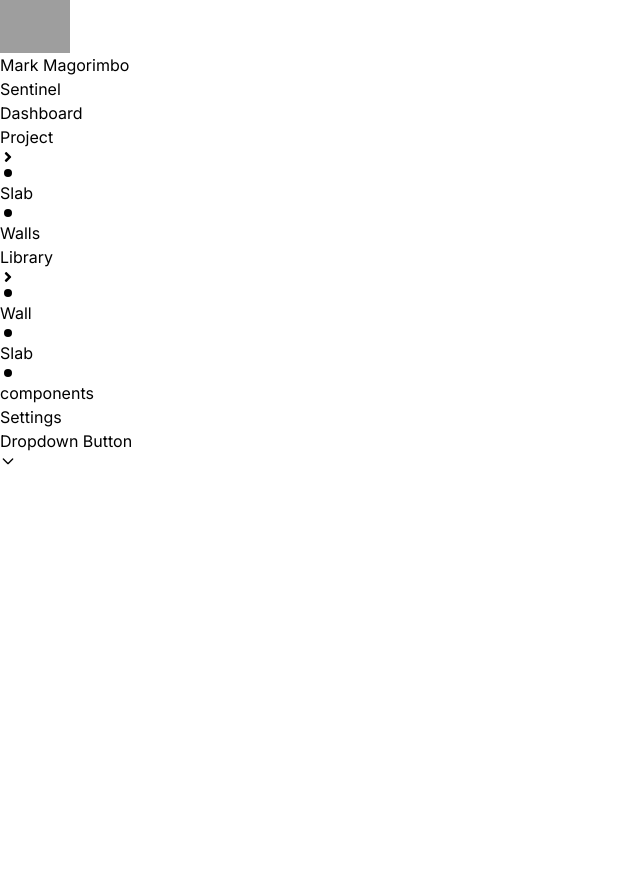
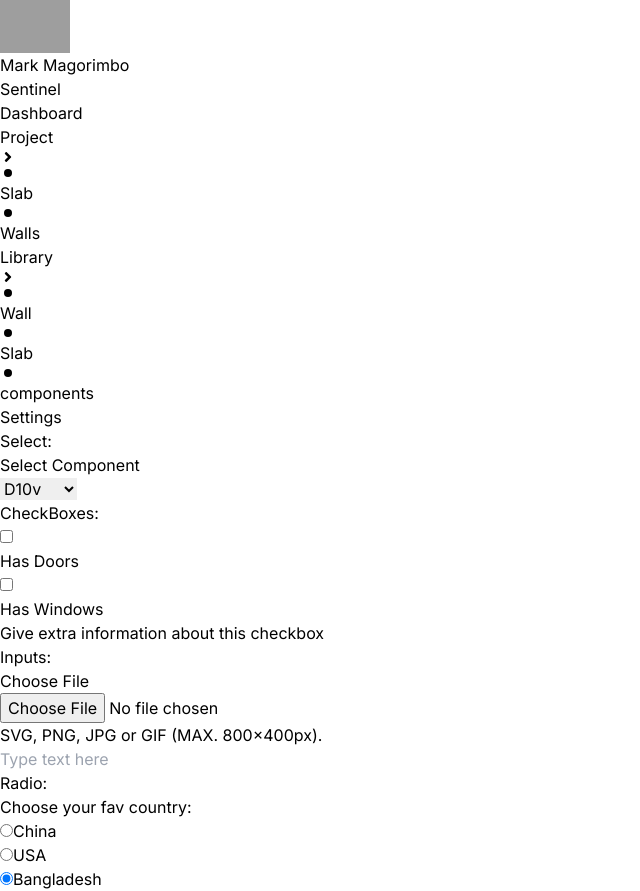
Before and after one commit to michael-eva/simply_construct, a Next.js app: page /dashboard/library/components in a window 1280 px wide. Shown: the whole page, without its empty margins (0-640 px from the left). Before the commit the page ends 800 px from the top, so only its background shows below. Built offline with nearby package versions, Linux system fonts and the light colour scheme; grey boxes are pictures that could not be loaded.

Commit message:
added some components

```diff
--- /dev/null
+++ b/app/components/jsxComponents/Checkbox.tsx
@@ -0,0 +1,25 @@
+
+import { Checkbox, Label } from 'flowbite-react';
+
+type CheckboxType = {
+    label: string,
+    children?: any
+}
+
+export default function CheckboxComp({ label, children }: CheckboxType) {
+    return (
+
+        <div className="flex gap-2">
+            <div className="flex h-5 items-center">
+                <Checkbox id="shipping" />
+            </div>
+            <div className="flex flex-col">
+                <Label htmlFor="shipping">{label}</Label>
+                <div className="text-gray-500 dark:text-gray-300">
+                    {children}
+                </div>
+            </div>
+        </div>
+
+    );
+}
--- /dev/null
+++ b/app/components/jsxComponents/FileInput.tsx
@@ -0,0 +1,17 @@
+
+
+import { FileInput, Label } from 'flowbite-react';
+type FileInputType = {
+    label: string,
+    helperText: string
+}
+export default function FileInputComp({ label, helperText }: FileInputType) {
+    return (
+        <div>
+            <div>
+                <Label htmlFor="file-upload-helper-text" value={label} />
+            </div>
+            <FileInput id="file-upload-helper-text" helperText={helperText} />
+        </div>
+    );
+}
--- /dev/null
+++ b/app/components/jsxComponents/Radio.tsx
@@ -0,0 +1,21 @@
+
+import { Label, Radio } from 'flowbite-react';
+type RadioType = {
+    legend: string,
+    fields: any
+}
+
+export default function RadioComp({ fields, legend }: RadioType) {
+    return (
+        <fieldset className="flex max-w-md flex-col gap-4">
+            <legend className="mb-4">{legend}</legend>
+            {fields?.map(field => (
+                <div className="flex items-center gap-2">
+                    <Radio id={field} name="countries" value={field} defaultChecked />
+                    <Label htmlFor={field}>{field}</Label>
+                </div>
+            ))}
+
+        </fieldset>
+    );
+}
--- /dev/null
+++ b/app/components/jsxComponents/Select.tsx
@@ -0,0 +1,21 @@
+import { Label, Select } from 'flowbite-react';
+
+type SelectTpe = {
+    label: string,
+    children: string[]
+}
+
+export default function SelectComp({ label, children }: SelectTpe) {
+    return (
+        <div className="max-w-md">
+            <div className="mb-2 block">
+                <Label htmlFor="countries" value={label} />
+            </div>
+            <Select id="countries" required>
+                {children.map(item => (
+                    <option value="">{item}</option>
+                ))}
+            </Select>
+        </div>
+    );
+}
--- /dev/null
+++ b/app/components/jsxComponents/TextInput.tsx
@@ -0,0 +1,12 @@
+type TextInputType = {
+    placeholder: string
+}
+
+export default function TextInput({ placeholder }: TextInputType) {
+    return (
+        <>
+
+            <input type="text" placeholder={placeholder} className="input input-bordered w-full max-w-xs rounded-lg" />
+        </>
+    )
+}
--- a/app/components/jsxComponents/dropdown.tsx
+++ /dev/null
@@ -1,15 +0,0 @@
-'use client'
-import { Dropdown, DropdownItem } from 'flowbite-react';
-type DropdownType = {
-    title: string
-    children: string[]
-}
-export default function DropdownComp({ title, children }: DropdownType) {
-    return (
-        <Dropdown label={title} dismissOnClick={false}>
-            {children?.map(item => (
-                <DropdownItem>{item}</DropdownItem>
-            ))}
-        </Dropdown >
-    );
-}
--- a/app/dashboard/library/components/page.tsx
+++ b/app/dashboard/library/components/page.tsx
@@ -1,11 +1,44 @@
-import DropdownComp from "@/app/components/jsxComponents/dropdown";
+import SelectComp from "@/app/components/jsxComponents/Select";
 import { soilTypes } from "@/app/database/data";
+import CheckboxComp from "@/app/components/jsxComponents/Checkbox";
+import FileInputComp from "@/app/components/jsxComponents/FileInput";
+import TextInput from "@/app/components/jsxComponents/TextInput";
+import RadioComp from "@/app/components/jsxComponents/Radio";
 
+const radioFields = ["China", "USA", "Bangladesh"]
 
 export default function Page() {
     return (
-        <DropdownComp title="Dropdown Button">
-            {soilTypes}
-        </DropdownComp>
+
+        <>
+            <div className=" text-xl my-4">Select:</div>
+            <SelectComp label="Select Component">
+                {soilTypes}
+            </SelectComp>
+            <div className="my-6 h-1 bg-gray-400 dark:bg-gray-600"></div>
+
+            <div className=" text-xl my-4">CheckBoxes:</div>
+
+            <div className="my-4">
+                <CheckboxComp label="Has Doors" />
+            </div>
+            <CheckboxComp label="Has Windows" >
+                <span className="text-xs font-normal">
+                    Give extra information <span className="font-bold italic">about this checkbox</span>
+                </span></CheckboxComp>
+
+            <div className="my-6 h-1 bg-gray-400 dark:bg-gray-600"></div>
+
+            <div className=" text-xl my-4">Inputs:</div>
+            <FileInputComp label="Choose File" helperText="SVG, PNG, JPG or GIF (MAX. 800x400px)." />
+            <div className="mt-4">
+                <TextInput placeholder="Type text here" />
+            </div>
+            <div className="my-6 h-1 bg-gray-400 dark:bg-gray-600"></div>
+
+            <div className=" text-xl my-4">Radio:</div>
+            <RadioComp fields={radioFields} legend="Choose your fav country:" />
+
+        </>
     )
 }
```
